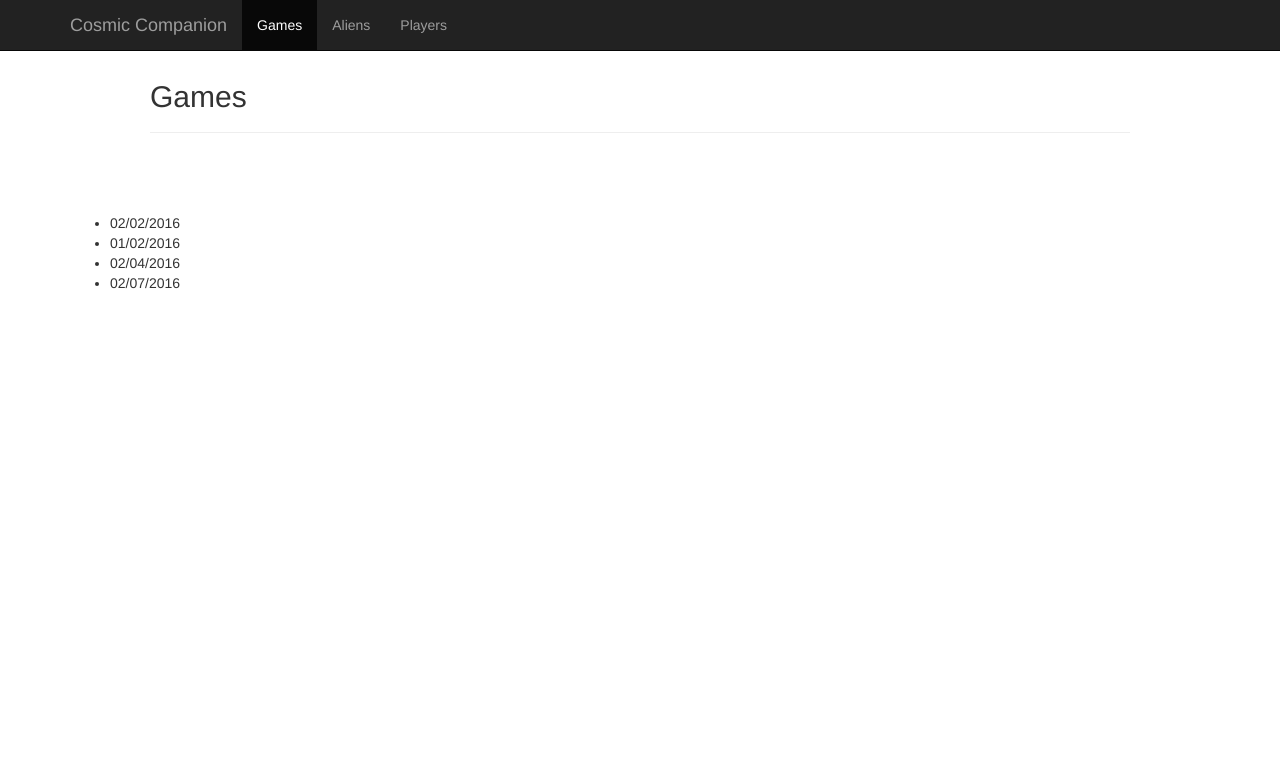
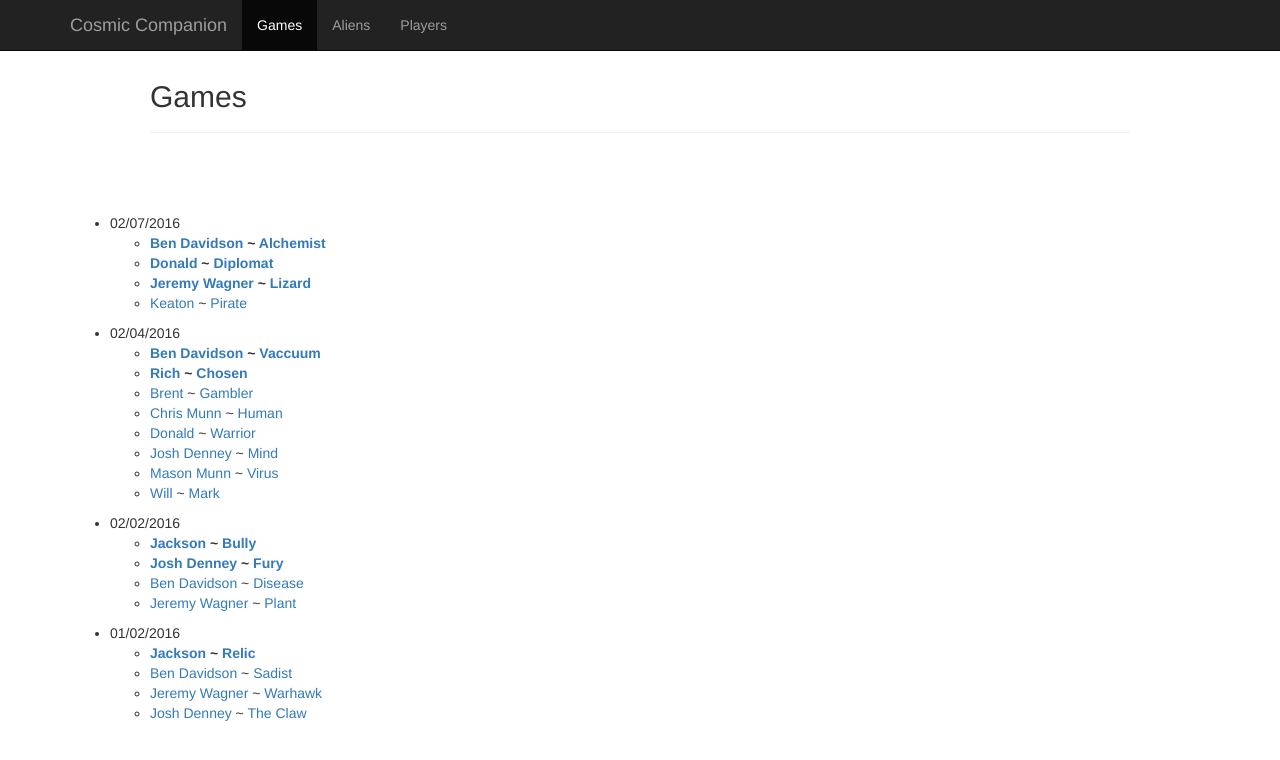
Before and after one commit to donald93/donald93.github.io, a plain HTML site: page index.html at #/games in a window 1280 px wide. Drawn offline with nearby package versions, Linux system fonts and the light colour scheme; some packages are replaced by stand-ins of ours.

Commit message:
Got player names and aliens displaying in the games list page

```diff
--- /dev/null
+++ b/css/style.css
@@ -0,0 +1,3 @@
+.winner{
+    font-weight: bold;
+}
--- a/index.html
+++ b/index.html
@@ -4,9 +4,11 @@
 <script data-require="angular.js@1.5.3" data-semver="1.5.3" src="https://ajax.googleapis.com/ajax/libs/angularjs/1.5.3/angular.min.js"></script>
 <script data-require="ng-route@*" data-semver="1.2.0" src="http://code.angularjs.org/1.2.0-rc.3/angular-route.js"></script>
 <link href="dependencies/bootstrap-3.3.6-dist/css/bootstrap.min.css" rel="stylesheet">
+<link href="css/style.css" rel="stylesheet" type="text/css"/>
 <script src="js/controllers.js"></script>
 <script src="js/services.js"></script>
 <script src="js/app.js"></script>
+
 
 <body>
   <div id="navbar" class="navbar navbar-inverse navbar-fixed-top">
--- a/js/controllers.js
+++ b/js/controllers.js
@@ -9,6 +9,7 @@ siteControllers.controller('NavigationController', function ($scope, $location)
 });
 
 siteControllers.controller('GamesListController', function ($scope, httpService) {
+
   var onRecentGamesComplete = function(response){
     $scope.games = response.games;
   };
@@ -20,7 +21,7 @@ siteControllers.controller('GamesListController', function ($scope, httpService)
 
   httpService.getRecentGames().then(onRecentGamesComplete, onError);
 
-  $scope.gamesListOrder = '-games.date';
+  $scope.gamesListOrder = '-date';
 });
 
 siteControllers.controller('PlayersListController', function ($scope) {
--- a/partials/gameList.html
+++ b/partials/gameList.html
@@ -2,11 +2,18 @@
   <div class="page-header" style="margin:80px">
     <h2>Games</h2>
   </div>
-  <ul>
-    <li ng-repeat="game in games">
+  <ul ng-repeat="game in games | orderBy : gamesListOrder">
+    <li>
       <span>{{game.date}}</span>
-      <!--<p>{{game.winner}}</p>-->
     </li>
+    <ul>
+      <li ng-repeat="player in game.players | orderBy: ['-winner', 'name']">
+        <div ng-class="{winner : player.winner}">
+        <a ng-href="#players/{{player.name}}">{{player.name}}</a> ~
+        <a ng-href="#aliens/{{player.alien}}">{{player.alien}}</a>
+        </div>
+      </li>
+    </ul>
   </ul>
 </div>
 </div>
```
